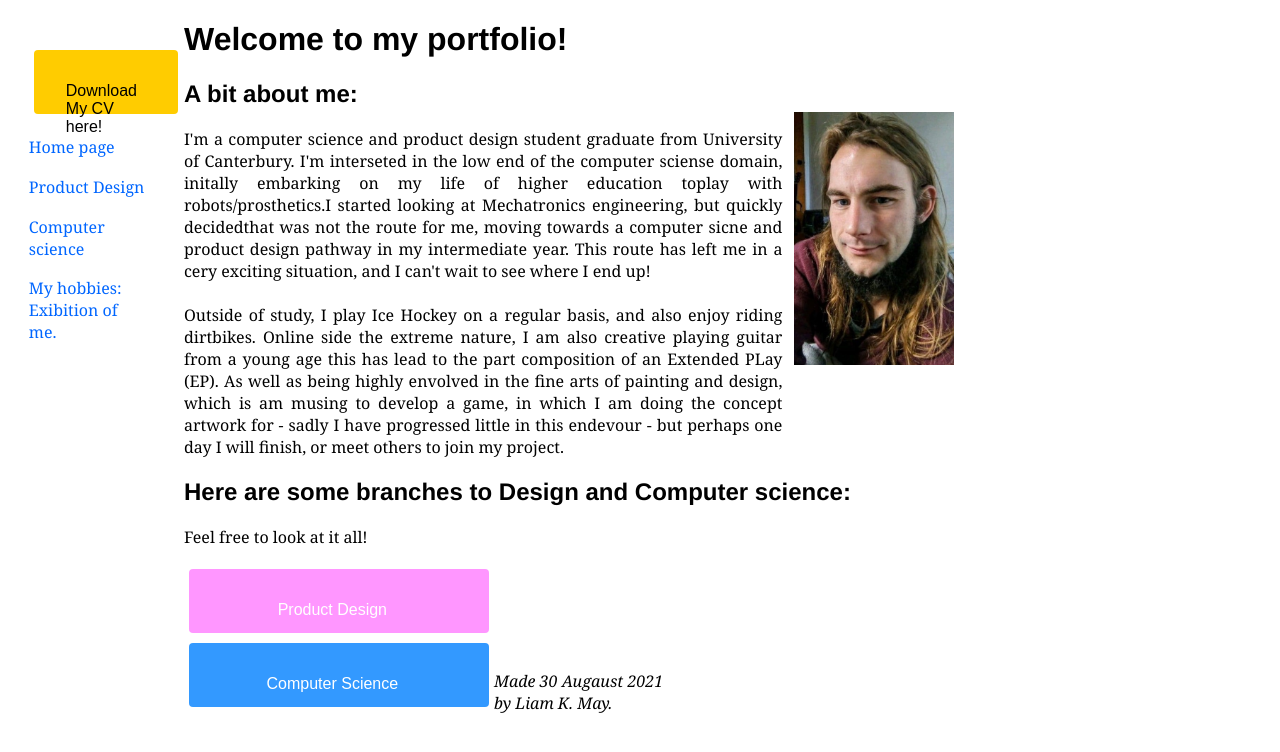
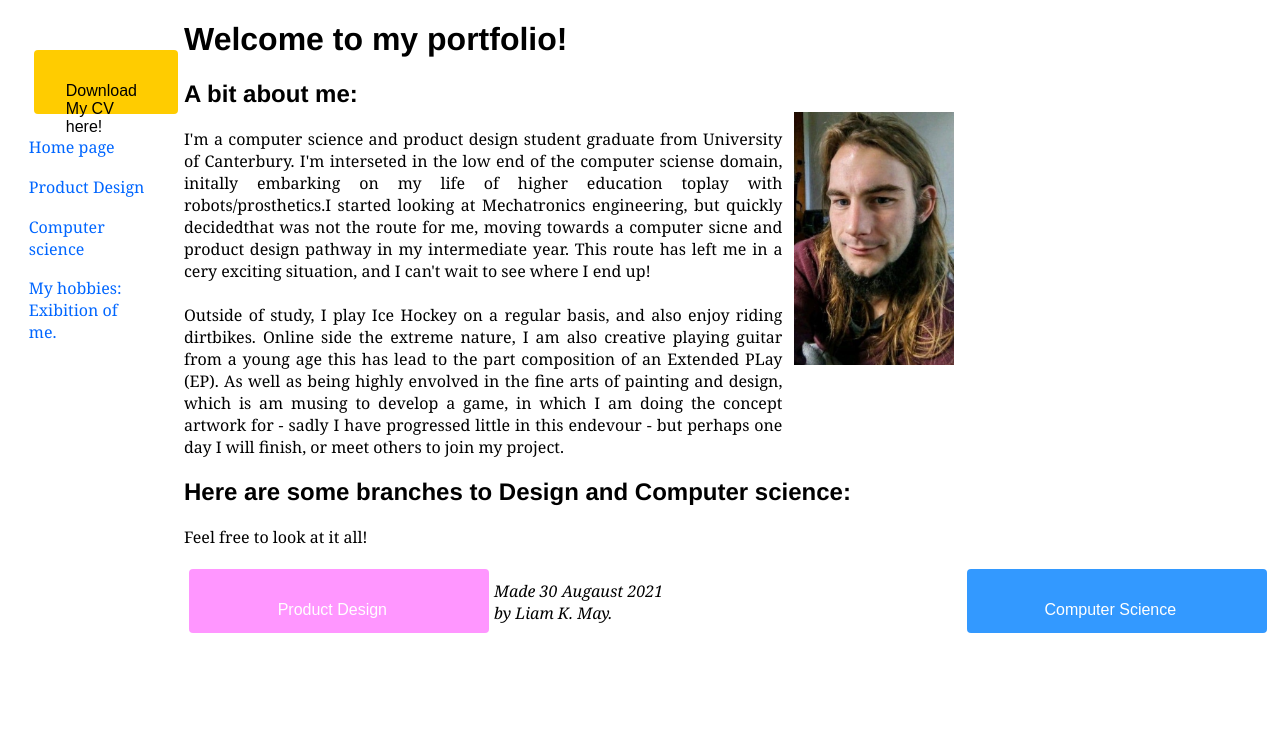
Before and after one commit to TheTriangleTrippa/Portfolio, a Jekyll site: the page built from index.html, in a window 1280 px wide. Shown: the top 752 px of the page. Built offline with Jekyll 4.4.1, drawn with Linux system fonts in a browser that asks for light colours.

Commit message:
Update stylesheet.css

```diff
--- a/assets/css/stylesheet.css
+++ b/assets/css/stylesheet.css
@@ -108,7 +108,7 @@ address.site_signing{
   cursor: pointer;
   margin: 5px;
   top: 120em;
-  float: left;
+  float: right;
 }
 
   .prod-button .button {
@@ -126,7 +126,7 @@ address.site_signing{
   cursor: pointer;
   margin: 5px;
   top: 120em;
-
+ float:left
 }
 
  .dl-button .button {
```
